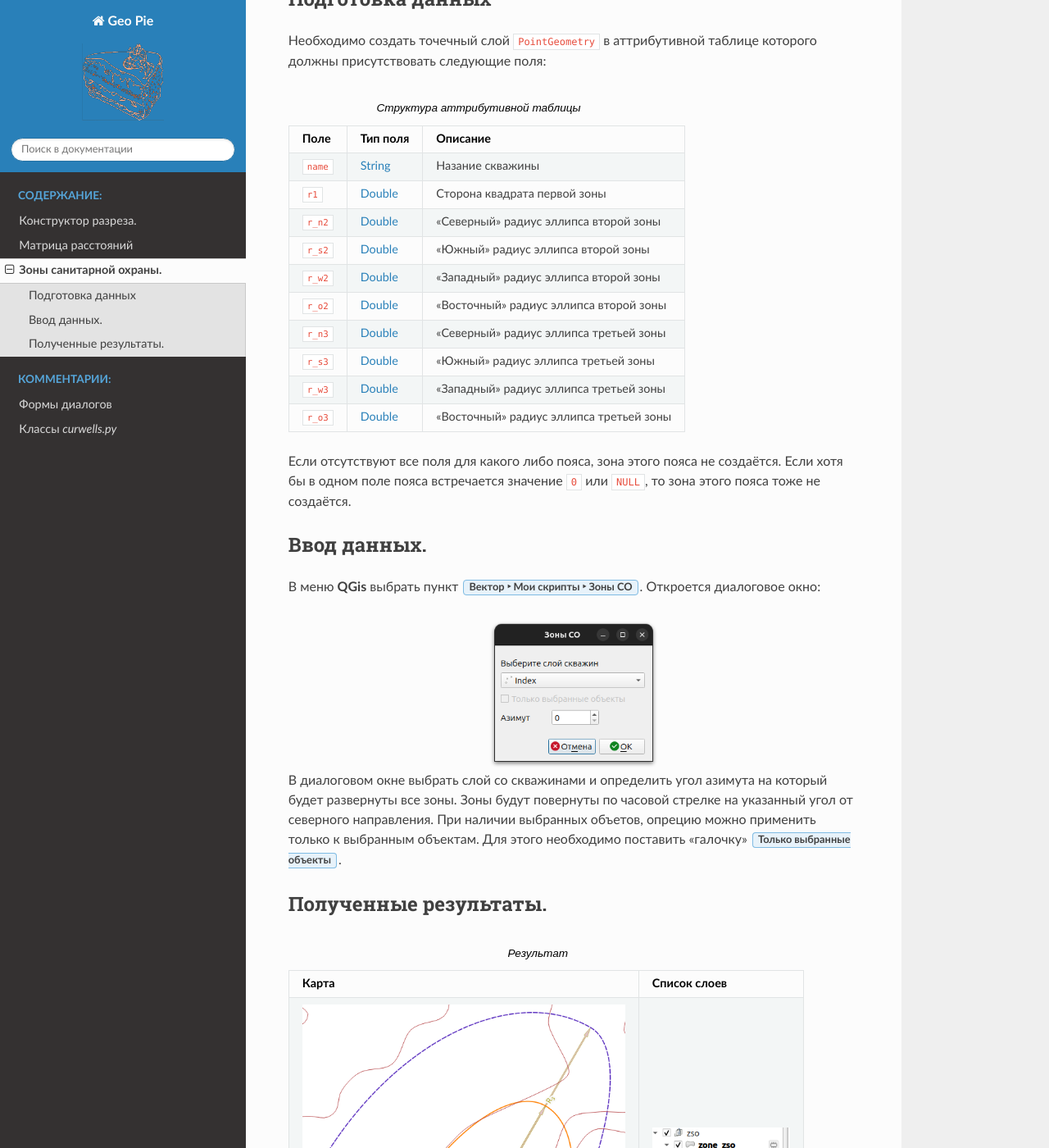
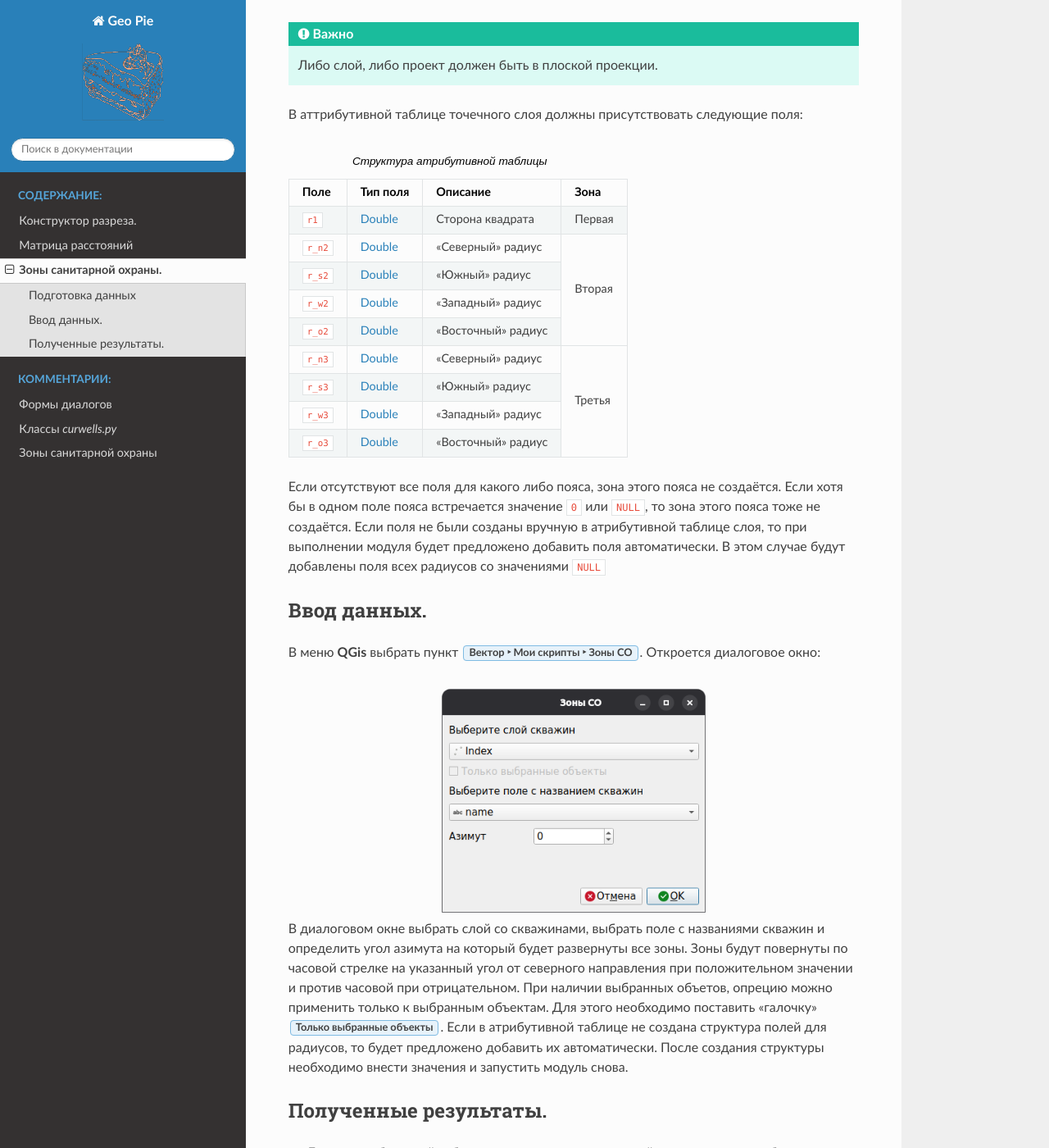
Before and after one commit to gis56/geo_pie, a Sphinx documentation site: the page built from docs/zso.rst, in a window 1280 px wide and 1400 px high, scrolled down 406 px. Shown: the whole window at 82% size. Built offline with Sphinx 7.4.7 and the Read the Docs theme 3.1.0, drawn with Linux system fonts in a browser that asks for light colours; some of the changed text lies outside the part shown.

Commit message:
zso_table

```diff
--- a/docs/index.rst
+++ b/docs/index.rst
@@ -47,3 +47,4 @@
 
    dialogs
    cutclass
+   zso_comment
--- a/docs/zso.rst
+++ b/docs/zso.rst
@@ -2,79 +2,102 @@
 Зоны санитарной охраны.
 =======================
 
-.. _String : https://qgis.org/pyqgis/3.34/core/QgsFieldProxyModel.html#qgis.core.QgsFieldProxyModel.String
-.. _Double : https://qgis.org/pyqgis/3.34/core/QgsFieldProxyModel.html#qgis.core.QgsFieldProxyModel.Double
+.. _String : https://qgis.org/pyqgis/3.34/core/QgsFieldProxyModel.html#
+   qgis.core.QgsFieldProxyModel.String
+.. _Double : https://qgis.org/pyqgis/3.34/core/QgsFieldProxyModel.html#
+   qgis.core.QgsFieldProxyModel.Double
 
-.. contents:: Содержание
-   :depth: 2
+.. .. contents:: Содержание
+..   :depth: 2
 
-Отрисовка зон санитарной охраны элептической и квадратной формы по заданным радиусам и азимуту.
+Отрисовка зон санитарной охраны элептической и квадратной формы по заданным
+радиусам и азимуту.
 
 Подготовка данных
 -----------------
 
-Необходимо создать точечный слой ``PointGeometry`` в аттрибутивной таблице которого должны присутствовать следующие поля:
+Необходимо создать точечный слой ``PointGeometry``. Объекты этого слоя будут
+центрами зон. Вычисления возможны только в спроектированных системах координат.
+Если используемый точечный слой в географических (градусных) координатах, то
+для расчетов может быть взята проекция проекта. Если и слой и проект
+не спроецированны, то вычисления производится не будут.
 
-.. list-table:: Структура аттрибутивной таблицы
-   :header-rows: 1
+.. important::
+   Либо слой, либо проект должен быть в плоской проекции.
 
-   * - Поле
-     - Тип поля
-     - Описание
-   * - ``name``
-     - `String`_
-     - Назание скважины
-   * - ``r1``
-     - `Double`_
-     - Сторона квадрата первой зоны
-   * - ``r_n2``
-     - `Double`_
-     - "Северный" радиус эллипса второй зоны
-   * - ``r_s2``
-     - `Double`_
-     - "Южный" радиус эллипса второй зоны
-   * - ``r_w2``
-     - `Double`_
-     - "Западный" радиус эллипса второй зоны
-   * - ``r_o2``
-     - `Double`_
-     - "Восточный" радиус эллипса второй зоны
-   * - ``r_n3``
-     - `Double`_
-     - "Северный" радиус эллипса третьей зоны
-   * - ``r_s3``
-     - `Double`_
-     - "Южный" радиус эллипса третьей зоны
-   * - ``r_w3``
-     - `Double`_
-     - "Западный" радиус эллипса третьей зоны
-   * - ``r_o3``
-     - `Double`_
-     - "Восточный" радиус эллипса третьей зоны
+В аттрибутивной таблице точечного слоя  должны присутствовать следующие поля:
+
+.. table:: Структура атрибутивной таблицы
+
+    +----------+-----------+--------------------+------------+
+    | Поле     | Тип поля  | Описание           | Зона       |
+    +==========+===========+====================+============+
+    | ``r1``   | `Double`_ | Сторона квадрата   | Первая     |
+    +----------+-----------+--------------------+------------+
+    | ``r_n2`` | `Double`_ | "Северный" радиус  | Вторая     |
+    +----------+-----------+--------------------+            |
+    | ``r_s2`` | `Double`_ | "Южный" радиус     |            |
+    +----------+-----------+--------------------+            |
+    | ``r_w2`` | `Double`_ | "Западный" радиус  |            |
+    +----------+-----------+--------------------+            |
+    | ``r_o2`` | `Double`_ | "Восточный" радиус |            |
+    +----------+-----------+--------------------+------------+
+    | ``r_n3`` | `Double`_ | "Северный" радиус  | Третья     |
+    +----------+-----------+--------------------+            |
+    | ``r_s3`` | `Double`_ | "Южный" радиус     |            |
+    +----------+-----------+--------------------+            |
+    | ``r_w3`` | `Double`_ | "Западный" радиус  |            |
+    +----------+-----------+--------------------+            |
+    | ``r_o3`` | `Double`_ | "Восточный" радиус |            |
+    +----------+-----------+--------------------+------------+
 
 Если отсутствуют все поля для какого либо пояса, зона этого пояса не создаётся.
-Если хотя бы в одном поле пояса встречается значение ``0`` или ``NULL``, то зона этого пояса тоже не создаётся.
+Если хотя бы в одном поле пояса встречается значение ``0`` или ``NULL``,
+то зона этого пояса тоже не создаётся.
+Если поля не были созданы вручную в атрибутивной таблице слоя, то при
+выполнении модуля будет предложено добавить поля автоматически. В этом случае
+будут добавлены поля всех радиусов со значениями ``NULL``
 
 Ввод данных.
 ------------
 
-В меню **QGis** выбрать пункт :menuselection:`Вектор  --> Мои скрипты --> Зоны СО`.
+В меню **QGis** выбрать пункт
+:menuselection:`Вектор  --> Мои скрипты --> Зоны СО`.
 Откроется диалоговое окно:
 
 .. image:: /image/zso.png
    :alt: Зона СО
-   :height: 267px
-   :width: 302px
-   :scale: 70 %
+   :height: 360px
+   :width: 422px
+   :scale: 80 %
    :align: center
 
-В диалоговом окне выбрать слой со скважинами и определить угол азимута на который будет развернуты все зоны.
-Зоны будут повернуты по часовой стрелке на указанный угол от северного направления.
-При наличии выбранных объетов, опрецию можно применить только к выбранным объектам.
-Для этого необходимо поставить "галочку" :menuselection:`Только выбранные объекты`.
+В диалоговом окне выбрать слой со скважинами, выбрать поле с названиями скважин
+и определить угол азимута на который будет развернуты все зоны.
+Зоны будут повернуты по часовой стрелке на указанный угол от
+северного направления при положительном значении и
+против часовой при отрицательном.
+При наличии выбранных объетов, опрецию можно применить только
+к выбранным объектам.
+Для этого необходимо поставить "галочку"
+:guilabel:`Только выбранные объекты`.
+Если в атрибутивной таблице не создана структура полей для радиусов,
+то будет предложено добавить их автоматически. После создания структуры
+необходимо внести значения и запустить модуль снова.
 
 Полученные результаты.
 ----------------------
+
+* Если в атрибутивной таблице не нашлось нужных полей, то в результате работы
+  плагина будут добавлены поля для всех радиусов.
+* В случае когда все данные были заполнены будет создана группа слоев:
+    * слой полигонов зон СО
+    * линейный слой радиусов зон СО
+    * если слой скважин был в географических координатах, будет создан
+      точечный слой углов первой зоны СО с координатами в атрибутивной
+      таблице
+
+.. note:: Полученные слои будут в системе координат исходного слоя
 
 .. list-table:: Результат
    :header-rows: 1
```
Also changed, not shown: docs/zso_comment.rst (added, +40 -0 lines), pie_dial.py (+34 -5 lines), zso_zone.py (+45 -29 lines), docs/image/zso.png, 1 other file.
